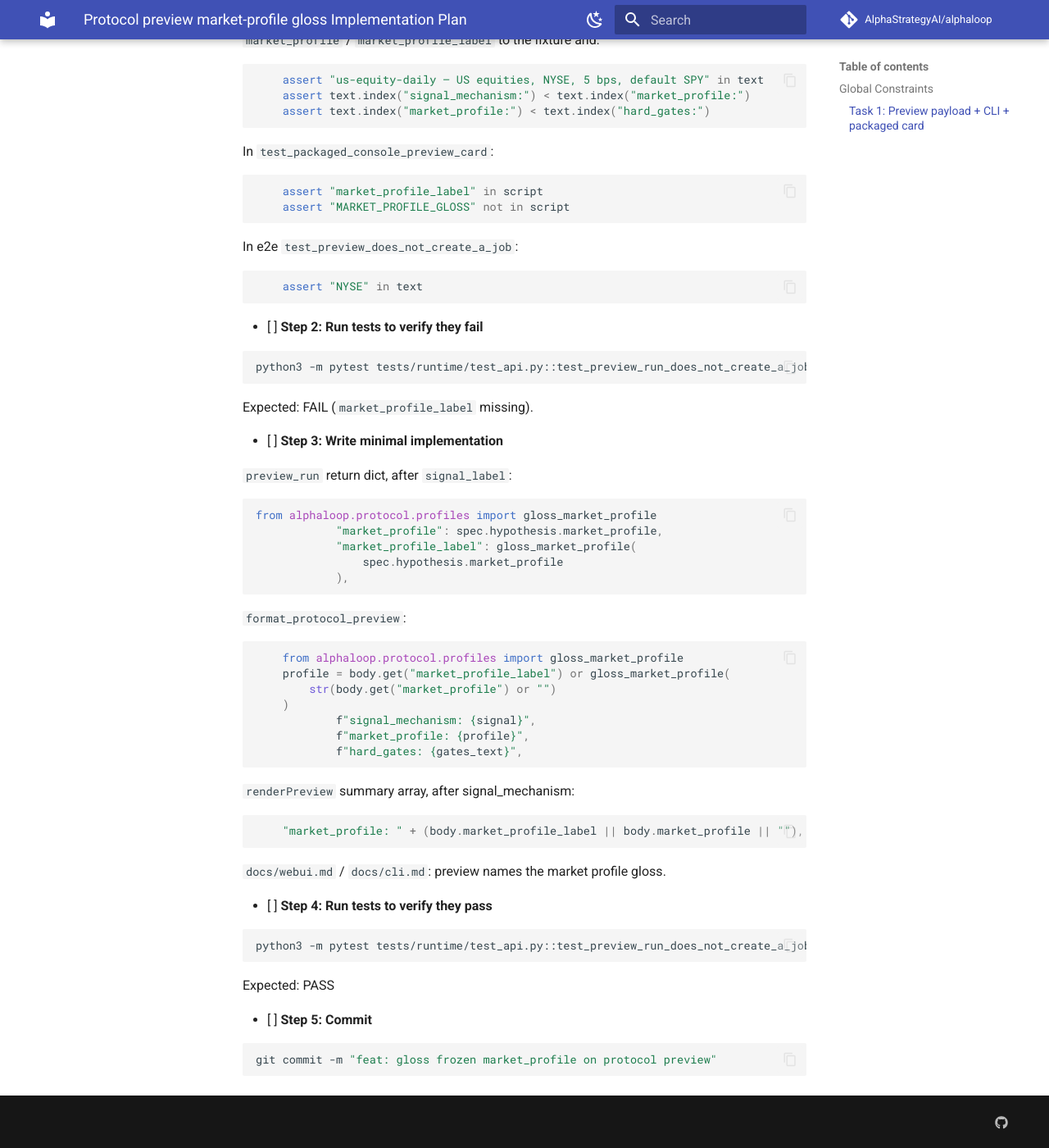
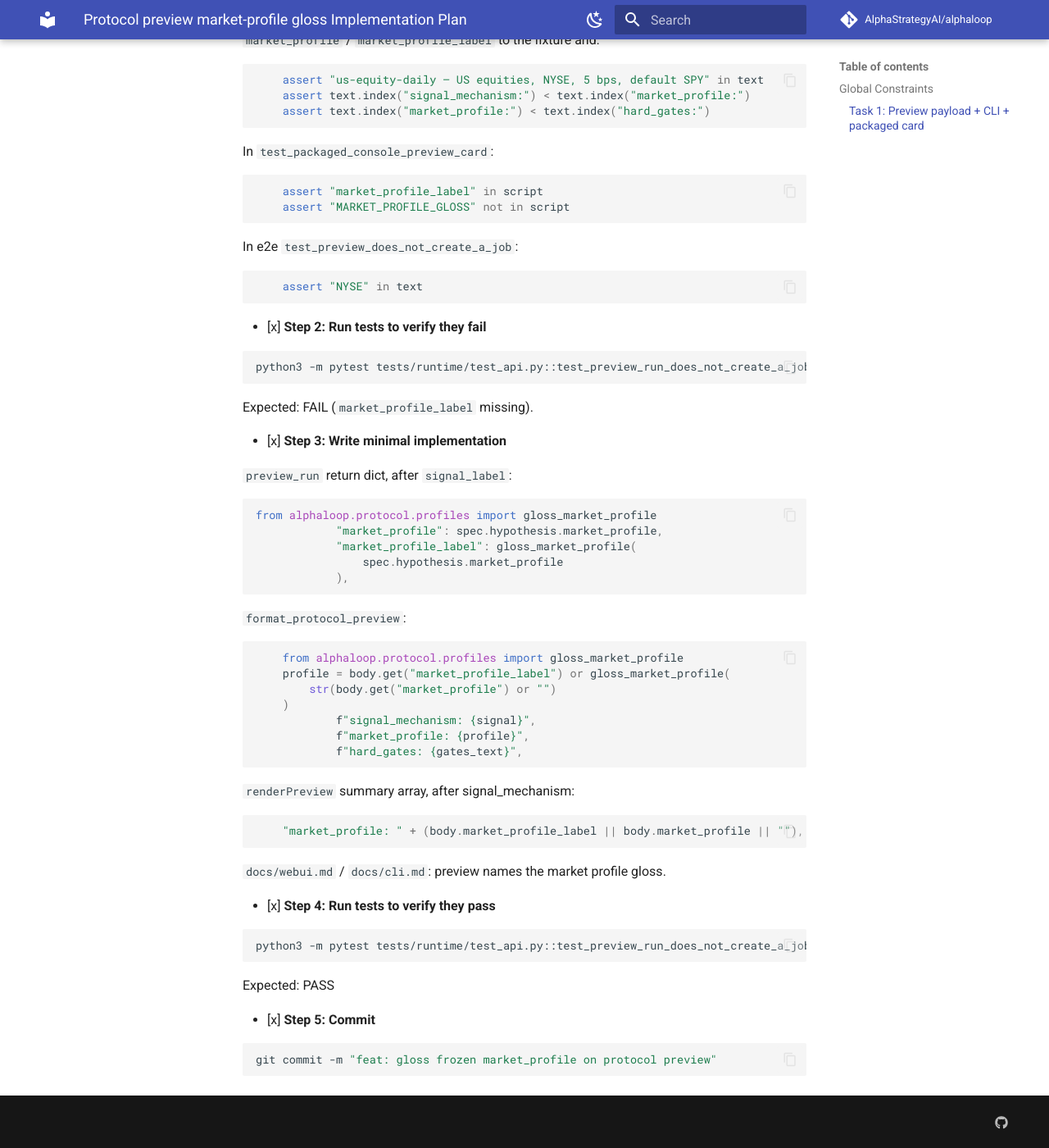
Before and after one commit to AlphaStrategyAI/alphaloop, an MkDocs documentation site: the page built from docs/plans/2026-08-20-preview-profile-gloss.md, in a window 1280 px wide and 1400 px high, scrolled down 1274 px. Shown: the whole window at 82% size. Built offline with MkDocs 1.6.1 and Material for MkDocs 9.7.7, drawn with Linux system fonts in a browser that asks for light colours; comment, search, counter and statistics services are not loaded.

````diff
--- a/docs/plans/2026-08-20-preview-profile-gloss.md
+++ b/docs/plans/2026-08-20-preview-profile-gloss.md
@@ -68,7 +68,7 @@ In e2e `test_preview_does_not_create_a_job`:
     assert "NYSE" in text
 ```
 
-- [ ] **Step 2: Run tests to verify they fail**
+- [x] **Step 2: Run tests to verify they fail**
 
 ```bash
 python3 -m pytest tests/runtime/test_api.py::test_preview_run_does_not_create_a_job tests/runtime/test_cli_jobs.py::test_format_protocol_preview_leads_with_n_and_discloses_seed_budgets tests/runtime/test_static_console.py::test_packaged_console_preview_card -v
@@ -76,7 +76,7 @@ python3 -m pytest tests/runtime/test_api.py::test_preview_run_does_not_create_a_
 
 Expected: FAIL (`market_profile_label` missing).
 
-- [ ] **Step 3: Write minimal implementation**
+- [x] **Step 3: Write minimal implementation**
 
 `preview_run` return dict, after `signal_label`:
 
@@ -108,7 +108,7 @@ from alphaloop.protocol.profiles import gloss_market_profile
 
 `docs/webui.md` / `docs/cli.md`: preview names the market profile gloss.
 
-- [ ] **Step 4: Run tests to verify they pass**
+- [x] **Step 4: Run tests to verify they pass**
 
 ```bash
 python3 -m pytest tests/runtime/test_api.py::test_preview_run_does_not_create_a_job tests/runtime/test_cli_jobs.py::test_format_protocol_preview_leads_with_n_and_discloses_seed_budgets tests/runtime/test_static_console.py::test_packaged_console_preview_card -v
@@ -116,7 +116,7 @@ python3 -m pytest tests/runtime/test_api.py::test_preview_run_does_not_create_a_
 
 Expected: PASS
 
-- [ ] **Step 5: Commit**
+- [x] **Step 5: Commit**
 
 ```bash
 git commit -m "feat: gloss frozen market_profile on protocol preview"
````
